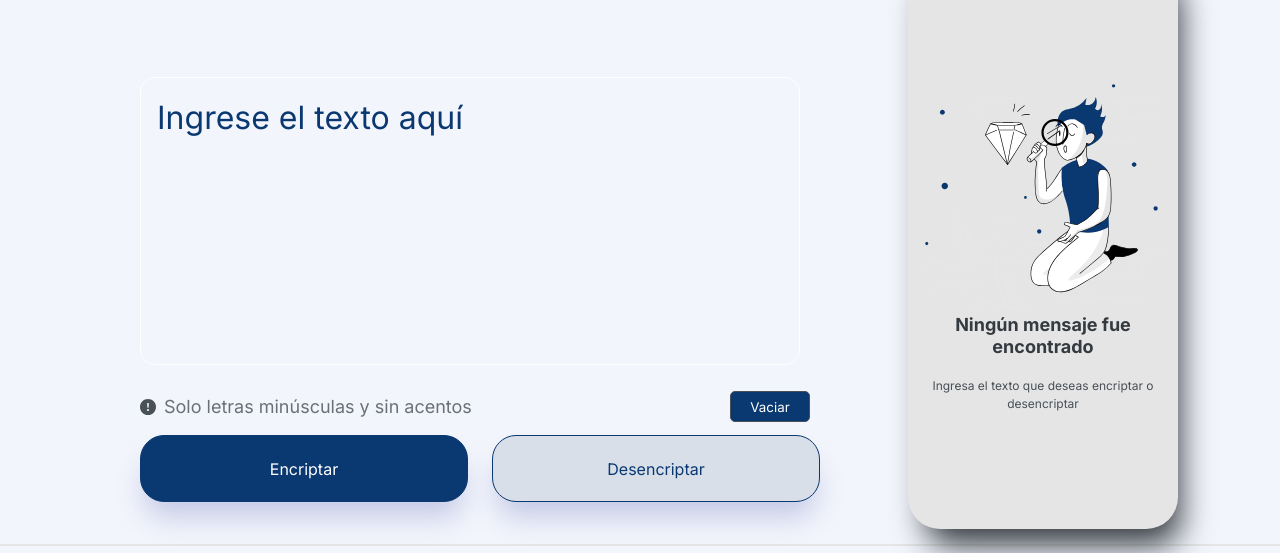
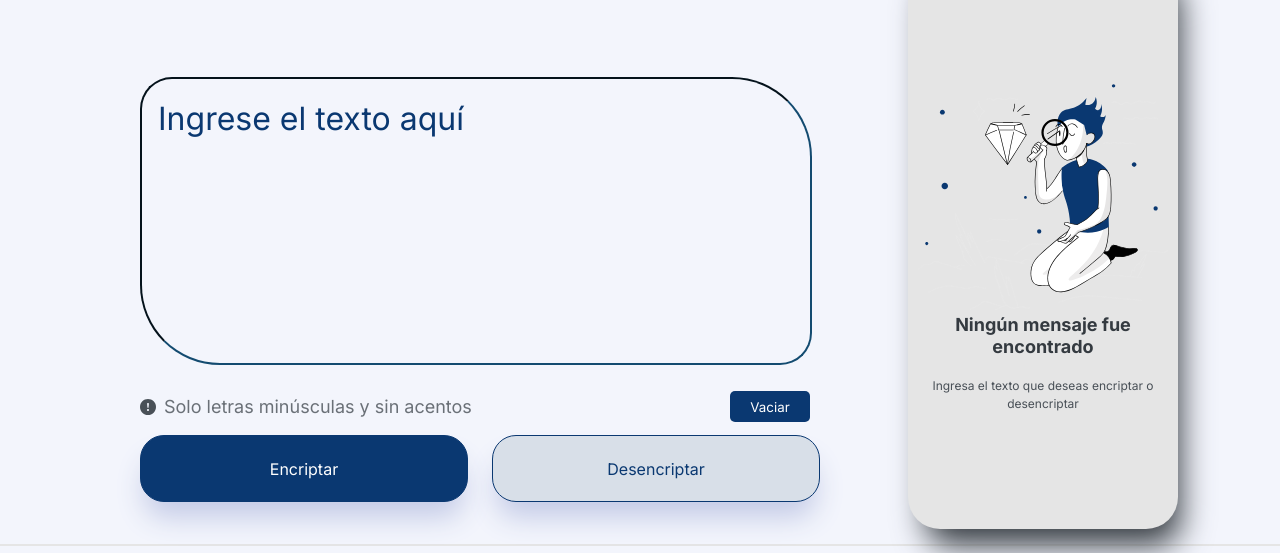
Before and after one commit to wizardcode-bot/Encriptador-de-texto, a plain HTML site: page index.html in a window 1280 px wide. Shown: the part 91-644 px from the top of the page. Drawn offline with Linux system fonts and the light colour scheme.

Commit message:
style: Fix all button styles and textarea

```diff
--- a/CSS/style.css
+++ b/CSS/style.css
@@ -8,9 +8,7 @@ Global Css
     --Font:#E5E5E5;
     --White:#FFFFFF;
     --Dark-blue:#0A3871;
-    --Greey: #c5c5c5;
     --Medium-Gray:#495057;
-    --RGBA:rgba(0,0,0,0.08);
     --White-Blue:#D8DFE8;
     --Medium-Blue:#0a38718a;
     --Gray:#343A40;
@@ -65,14 +63,17 @@ main{
 }
 
 .encriptar{
-    width: 660px;
-    height: 288px;
+    width: 42rem;
+    height: 18rem;
     font-weight: 400;
-    font-size: 32px;
-    line-height: 48px;
+    font-size: 2rem;
+    line-height: 3rem;
     outline: none;
-    border: 1px solid var(--White);
-    border-radius: 15px;
+    border: 2px inset #134B70;
+    border-top-left-radius: 2rem;
+    border-top-right-radius: 5rem;
+    border-bottom-right-radius: 2rem;
+    border-bottom-left-radius: 5rem;
     resize: none;
     padding: 1rem;
 }
@@ -134,8 +135,7 @@ main{
 }
 
 .btn-encriptar:active {
-    box-shadow: inset 2px 2px 4px var(--Font),
-                inset -3px -4px 8px var(--Dark-blue);
+    box-shadow: inset 0px 4px 6px #088395;
     color: var(--White-Blue);
 }
 
@@ -153,23 +153,47 @@ main{
     border: 1px solid var(--Medium-Blue);
 }
 
-/* Botón Limpiar */
 .btn-limpiar {
     color: var(--White);
     background: var(--Dark-blue);
-    border: 1px solid var(--Medium-Gray);
+    border: 1px solid var(--Medium-Blue);
     padding: 0.4rem;
     border-radius: 5px;
     position: absolute;
     left: 590px;
     width: 5rem;
+    overflow: hidden;
+    transition: color 0.3s ease, background-color 0.3s ease;
+}
+
+.btn-limpiar:before {
+    content: "";
+    position: absolute;
+    top: 0;
+    left: -100%;
+    width: 100%;
+    height: 100%;
+    background: var(--White-Blue);
+    transition: left 0.3s ease;
+    z-index: 1;
+}
+
+.btn-limpiar:hover:before {
+    left: 0;
+}
+
+.btn-limpiar:hover {
+    color: var(--Dark-blue);
+    background: var(--Medium-Blue);
+    transition: color 0.3s ease, background-color 0.3s ease;
 }
 
 .btn-limpiar:active {
-    box-shadow: inset 2px 2px 4px var(--Font),
-                inset -3px -4px 8px var(--Dark-blue);
+    outline: none;
     color: var(--White-Blue);
+    box-shadow: #0A3871 1px 3px 5px 1px;
 }
+
 
 
 .tarjeta{
@@ -272,16 +296,13 @@ footer{
     height: 5px;
     font-size: 20px;
     font-weight: 700;
-    color: var(--Gray);
 }
 
-.linked:hover{
-    color: var(--Font);
-    opacity: 0.8;
+.Linkedin:hover{
+    opacity: 0.6;
 }
 
-.git:hover{
-    color: var(--Font);
+.Github:hover{
     opacity: 0.6;
 }
 
```
